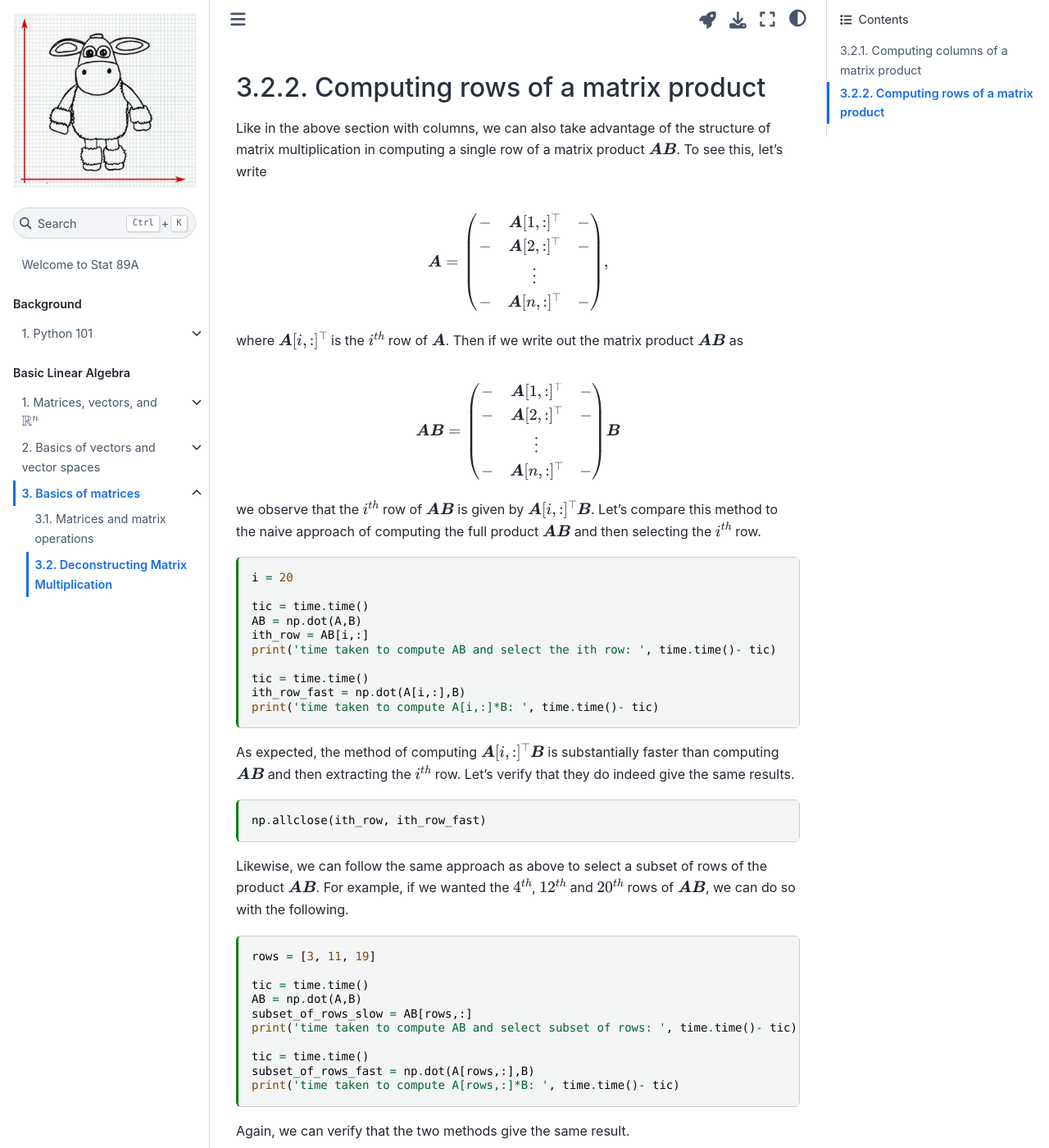
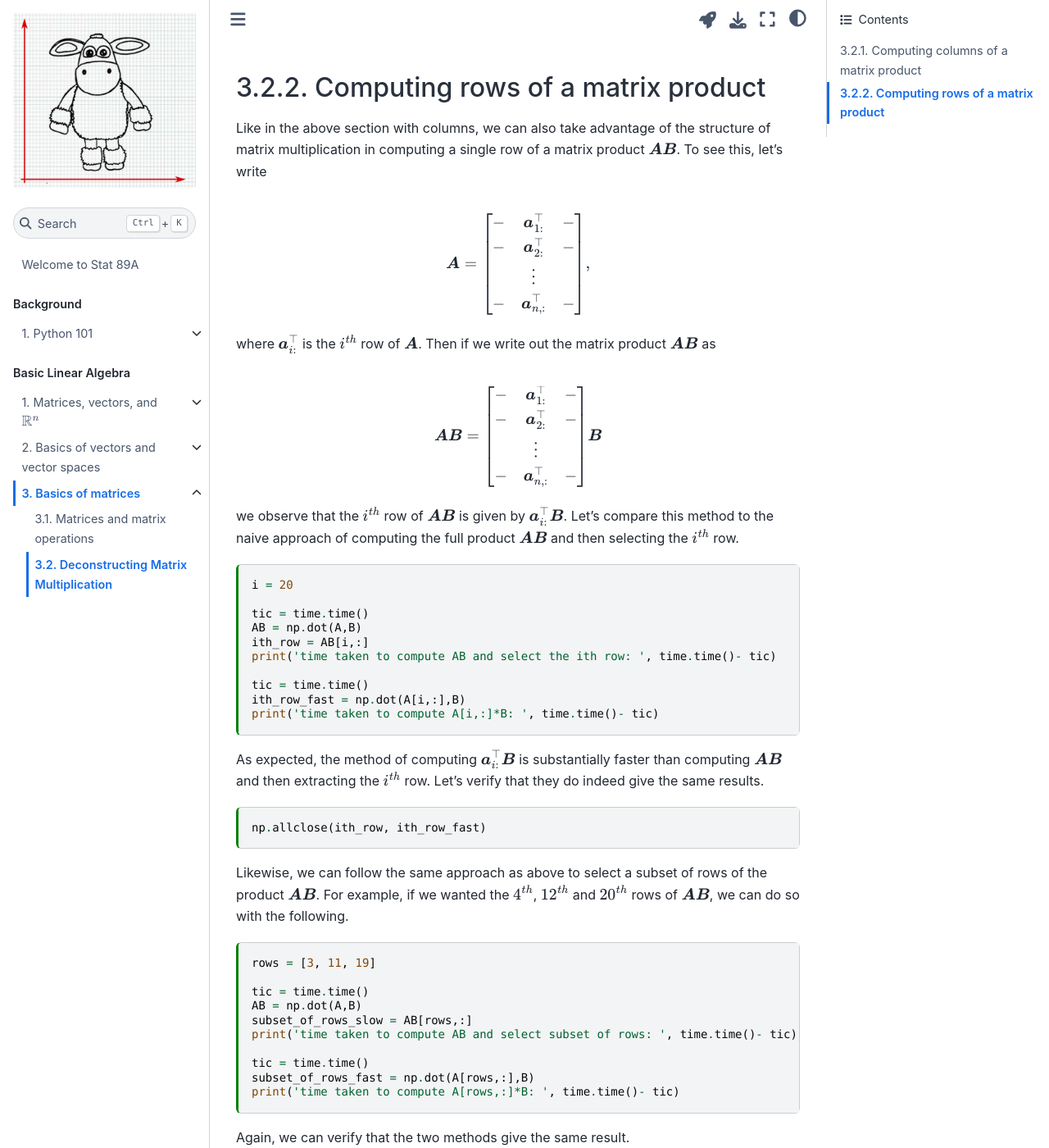
Before and after one commit to rythei/linalg-for-datasci, a Jupyter Book: the page built from content/basicLA_3_deconstructing.md, in a window 1280 px wide and 1400 px high, scrolled down 2238 px. Shown: the whole window at 82% size. Built offline with Jupyter Book 1.0.4 settings and Sphinx 7.4.7 and the Sphinx Book theme 1.1.4, drawn with Linux system fonts in a browser that asks for light colours; some of the changed text lies outside the part shown.

Commit message:
fix typos

````diff
--- a/content/basicLA_3_deconstructing.md
+++ b/content/basicLA_3_deconstructing.md
@@ -54,7 +54,7 @@ Let's write $\boldsymbol{B}$ in block form, representing it in terms of its colu
 
 
 $$
-\boldsymbol{B} = \begin{pmatrix}|& | && |\\ \boldsymbol{B}[:,1]&  \boldsymbol{B}[:,2]& \cdots & \boldsymbol{B}[:,p]\\ |&|&&|\end{pmatrix}
+\boldsymbol{B} = \begin{bmatrix}|& | && |\\ \boldsymbol{b}_{:1}&  \boldsymbol{b}_{:2}& \cdots & \boldsymbol{b}{:p}\\ |&|&&|\end{bmatrix}
 $$
 
 
@@ -62,12 +62,12 @@ Then the product $\boldsymbol{AB}$ can be written as
 
 
 $$
-\boldsymbol{AB} = \boldsymbol{A}\begin{pmatrix}|& | && |\\ \boldsymbol{B}[:,1]&  \boldsymbol{B}[:,2]& \cdots & \boldsymbol{B}[:,p]\\ |&|&&|\end{pmatrix}
+\boldsymbol{AB} = \boldsymbol{A}\begin{bmatrix}|& | && |\\ \boldsymbol{b}_{:1}&  \boldsymbol{b}_{:2}& \cdots & \boldsymbol{b}{:p}\\ |&|&&|\end{bmatrix}
 $$
 
 
-From this representation, we see that the $i^{th}$ column of $\boldsymbol{AB}$ is really just $\boldsymbol{AB}_{:,i}$ -- or the matrix-vector product of $\boldsymbol{A}$ with the $i^{th}$ column of $\boldsymbol{B}$.
-Therefore, we see that we can compute the $i^{th}$ column of $\boldsymbol{AB}$ without having to compute the whole matrix $\boldsymbol{AB}$ first: we can simply select the $i^{th}$ column $\boldsymbol{B}[:,i]$ of $\boldsymbol{B}$, and then apply $\boldsymbol{A}$ to it.
+From this representation, we see that the $i^{th}$ column of $\boldsymbol{AB}$ is really just $\boldsymbol{A}\boldsymbol{b}_{:i}$ -- or the matrix-vector product of $\boldsymbol{A}$ with the $i^{th}$ column of $\boldsymbol{B}$.
+Therefore, we see that we can compute the $i^{th}$ column of $\boldsymbol{AB}$ without having to compute the whole matrix $\boldsymbol{AB}$ first: we can simply select the $i^{th}$ column $\boldsymbol{b}_{:i}$ of $\boldsymbol{B}$, and then apply $\boldsymbol{A}$ to it.
 Let's try this method, and compare the time with the above method.
 
 ```{code-cell}
@@ -114,17 +114,17 @@ Like in the above section with columns, we can also take advantage of the struct
 To see this, let's write
 
 $$
-\boldsymbol{A} = \begin{pmatrix}- & \boldsymbol{A}[1,:]^\top & -\\ - & \boldsymbol{A}[2,:]^\top & -\\ & \vdots& \\ - &\boldsymbol{A}[n,:]^\top& -\end{pmatrix}  ,
+\boldsymbol{A} = \begin{bmatrix}- & \boldsymbol{a}_{1:}^\top & -\\ - & \boldsymbol{a}_{2:}^\top & -\\ & \vdots& \\ - &\boldsymbol{a}_{n,:}^\top& -\end{bmatrix}  ,
 $$
 
-where $\boldsymbol{A}[i,:]^\top$ is the $i^{th}$ row of $\boldsymbol{A}$.
+where $\boldsymbol{a}_{i:}^\top$ is the $i^{th}$ row of $\boldsymbol{A}$.
 Then if we write out the matrix product $\boldsymbol{AB}$ as
 
 $$
-\boldsymbol{AB} = \begin{pmatrix}- &\boldsymbol{A}[1,:]^\top & -\\ - &\boldsymbol{A}[2,:]^\top & -\\ &\vdots&\\ - &\boldsymbol{A}[n,:]^\top& -\end{pmatrix}\boldsymbol{B}
+\boldsymbol{AB} = \begin{bmatrix}- & \boldsymbol{a}_{1:}^\top & -\\ - & \boldsymbol{a}_{2:}^\top & -\\ & \vdots& \\ - &\boldsymbol{a}_{n,:}^\top& -\end{bmatrix} \boldsymbol{B}
 $$
 
-we observe that the $i^{th}$ row of $\boldsymbol{AB}$ is given by $\boldsymbol{A}[i,:]^\top \boldsymbol{B}$.
+we observe that the $i^{th}$ row of $\boldsymbol{AB}$ is given by $\boldsymbol{a}_{i:}^\top \boldsymbol{B}$.
 Let's compare this method to the naive approach of computing the full product $\boldsymbol{AB}$ and then selecting the $i^{th}$ row.
 
 ```{code-cell}
@@ -140,7 +140,7 @@ ith_row_fast = np.dot(A[i,:],B)
 print('time taken to compute A[i,:]*B: ', time.time()- tic)
 ```
 
-As expected, the method of computing $\boldsymbol{A}[i,:]^\top \boldsymbol{B}$ is substantially faster than computing $\boldsymbol{AB}$ and then extracting the $i^{th}$ row.
+As expected, the method of computing $\boldsymbol{a}_{i:}^\top \boldsymbol{B}$ is substantially faster than computing $\boldsymbol{AB}$ and then extracting the $i^{th}$ row.
 Let's verify that they do indeed give the same results.
 
 ```{code-cell}
````
Also changed, not shown: other parts of content/basicLA_3_deconstructing.md (+2 -2 lines), content/basicLA_3_matrices-and-matrix-operations.md (+1 -1 lines), 14 other files.
